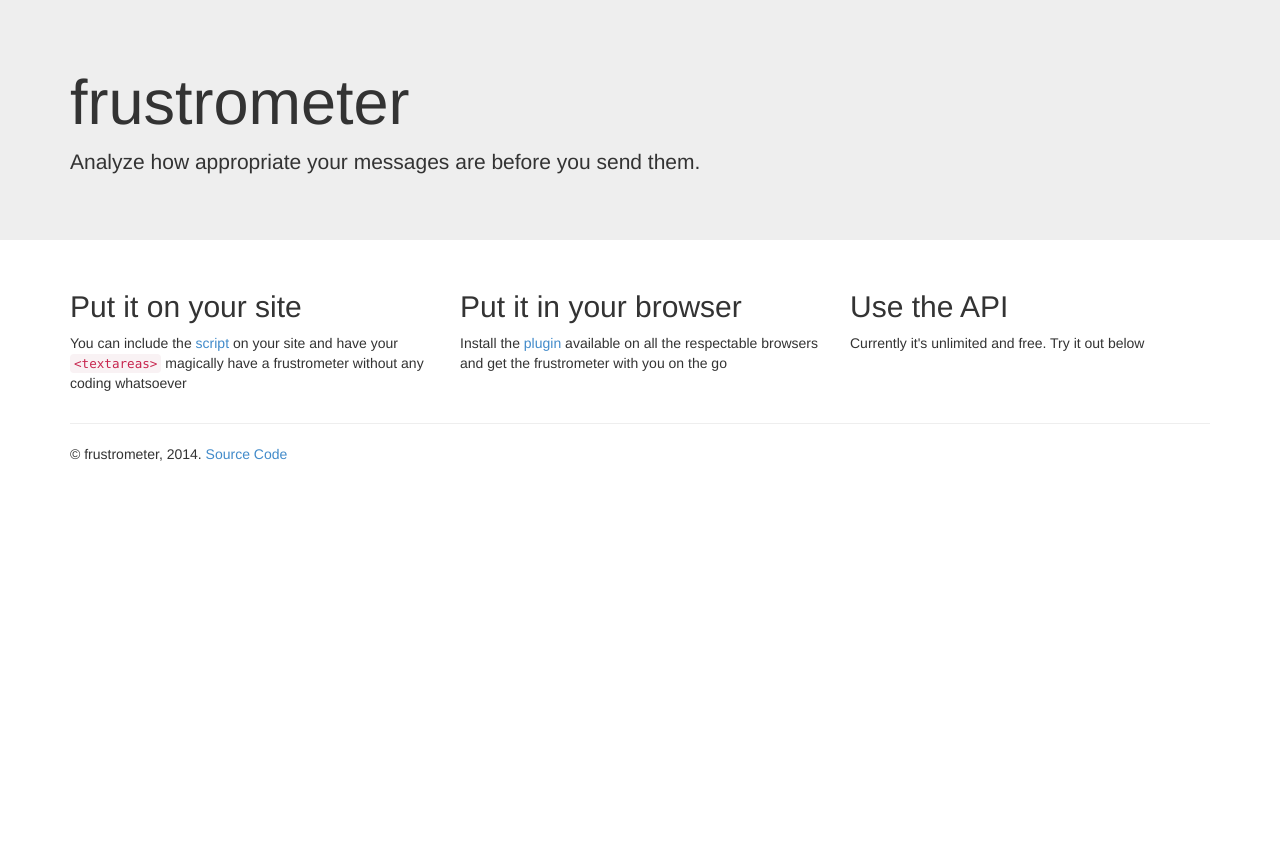
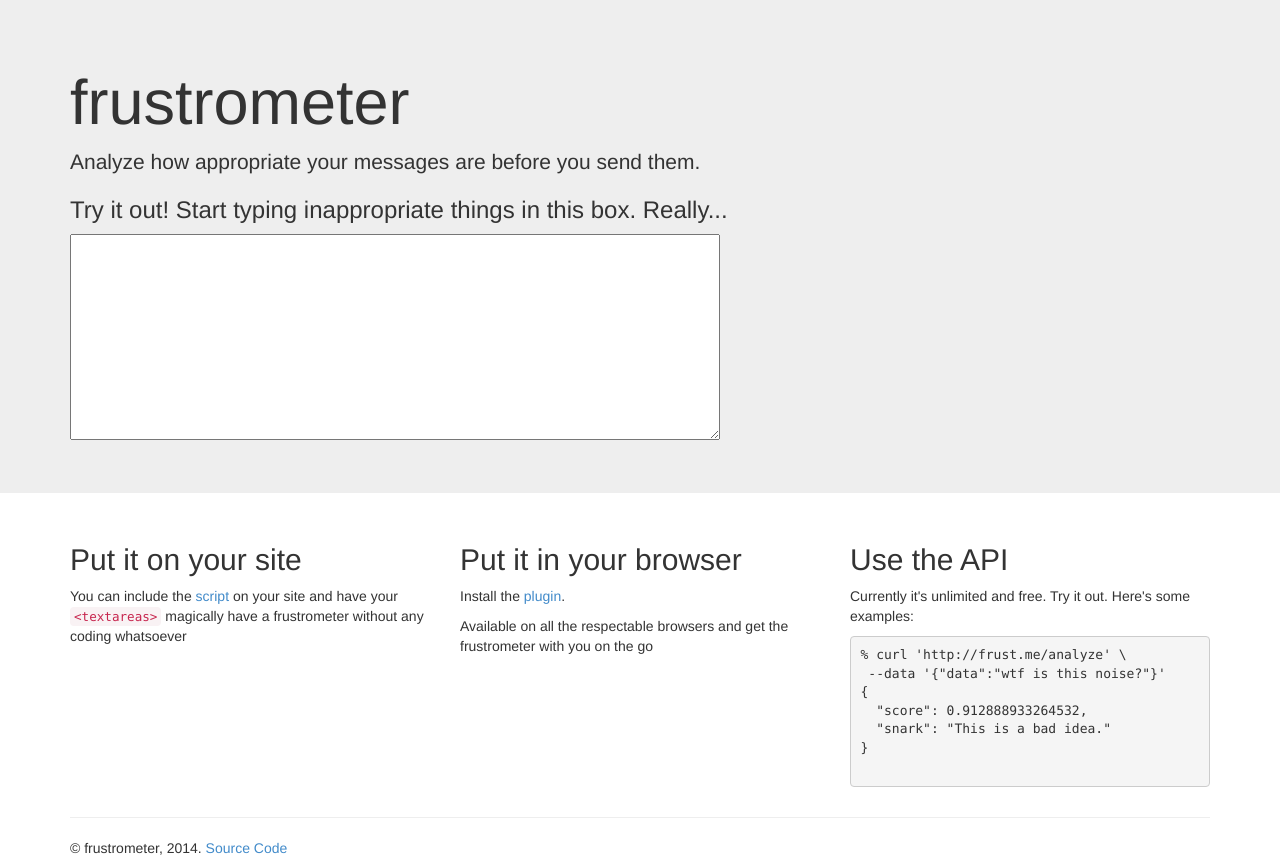
Before and after one commit to kristopolous/frustrometer, a plain HTML site: page site/index.html in a window 1280 px wide. Before the commit the page ends 800 px from the top, so only its background shows below. Drawn offline with nearby package versions, Linux system fonts and the light colour scheme.

Commit message:
moving around

```diff
--- a/site/index.html
+++ b/site/index.html
@@ -23,6 +23,8 @@
       <div class="container">
         <h1>frustrometer</h1>
         <p>Analyze how appropriate your messages are before you send them.</p>
+        <h3>Try it out! Start typing inappropriate things in this box. Really...</h3>
+        <textarea style=width:650px rows=10></textarea>
       </div>
     </div>
 
@@ -31,17 +33,25 @@
 
         <div class="col-md-4">
           <h2>Put it on your site</h2>
-          <p>You can include the <a href="/js/frustrometer">script</a> on your site and have your <code>&lt;textareas&gt;</code> magically have a frustrometer without any coding whatsoever</p>
+          <p>You can include the <a href="/js/frustrometer.js">script</a> on your site and have your <code>&lt;textareas&gt;</code> magically have a frustrometer without any coding whatsoever</p>
         </div>
 
         <div class="col-md-4">
           <h2>Put it in your browser</h2>
-          <p>Install the <a href="/plugin">plugin</a> available on all the respectable browsers and get the frustrometer with you on the go</p>
+          <p>Install the <a href="/plugin">plugin</a>.</p>
+          <p>Available on all the respectable browsers and get the frustrometer with you on the go</p>
         </div>
 
         <div class="col-md-4">
           <h2>Use the API</h2>
-          <p>Currently it's unlimited and free. Try it out below</p>
+          <p>Currently it's unlimited and free. Try it out. Here's some examples:</p>
+          <pre>% curl 'http://frust.me/analyze' \
+ --data '{"data":"wtf is this noise?"}'
+{
+  "score": 0.912888933264532,
+  "snark": "This is a bad idea."
+}
+          </pre>
         </div>
       </div>
 
--- a/js/frustrometer.js
+++ b/site/js/frustrometer.js
@@ -45,7 +45,7 @@ self.frust = self.frust || {
       update.lock = true;
 
       request = new XMLHttpRequest();
-      request.open('POST', "//frustrometer.com/analyze", true);
+      request.open('POST', "//frust.me/analyze", true);
       request.setRequestHeader('Content-Type', 'application/x-www-form-urlencoded; charset=UTF-8');
       request.onreadystatechange = function() {
         if (request.readyState == 4) {
@@ -129,7 +129,7 @@ self.frust = self.frust || {
       d({
         type: 'text/css',
         rel: 'stylesheet',
-        href: '//frustrometer.com/style.css'
+        href: '//frust.me/style.css'
       }, 'link')
     );
 
```
